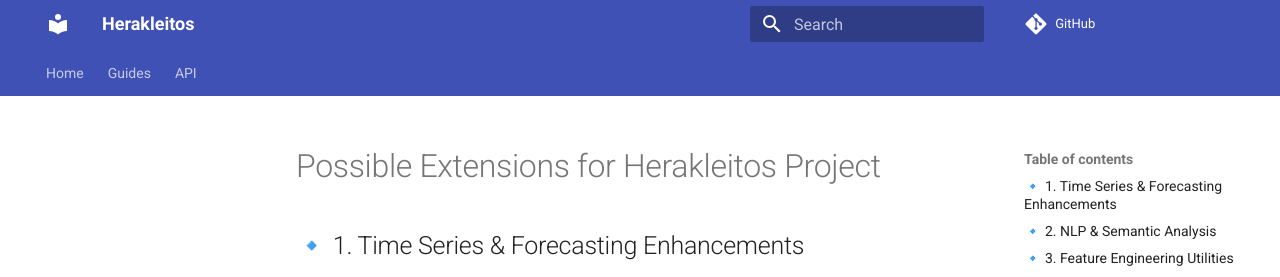
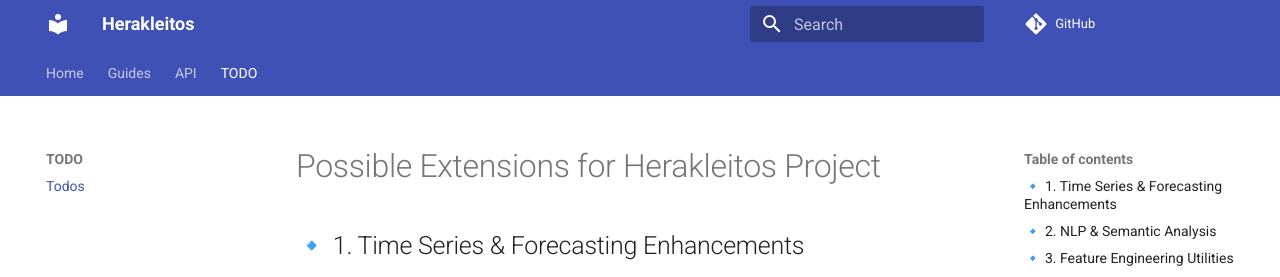
Before and after one commit to eddiemummy/herakleitos-doc, an MkDocs documentation site: the page built from docs/todo/todos.md, in a window 1280 px wide and 900 px high. Shown: the top 277 px of the window. Built offline with MkDocs 1.6.1 and Material for MkDocs 9.7.7, drawn with Linux system fonts in a browser that asks for light colours; comment, search, counter and statistics services are not loaded.

Commit message:
added todos yaml

```diff
--- a/mkdocs.yml
+++ b/mkdocs.yml
@@ -52,3 +52,5 @@ nav:
       - Query Examples: guides/query-examples.md
   - API:
       - Herakleitos: api/herakleitos.md
+  - TODO:
+      - Todos: todo/todos.md
```
Also changed, not shown: site/search/search_index.json, site/sitemap.xml, site/todo/todos/index.html (added), 1 other file.
